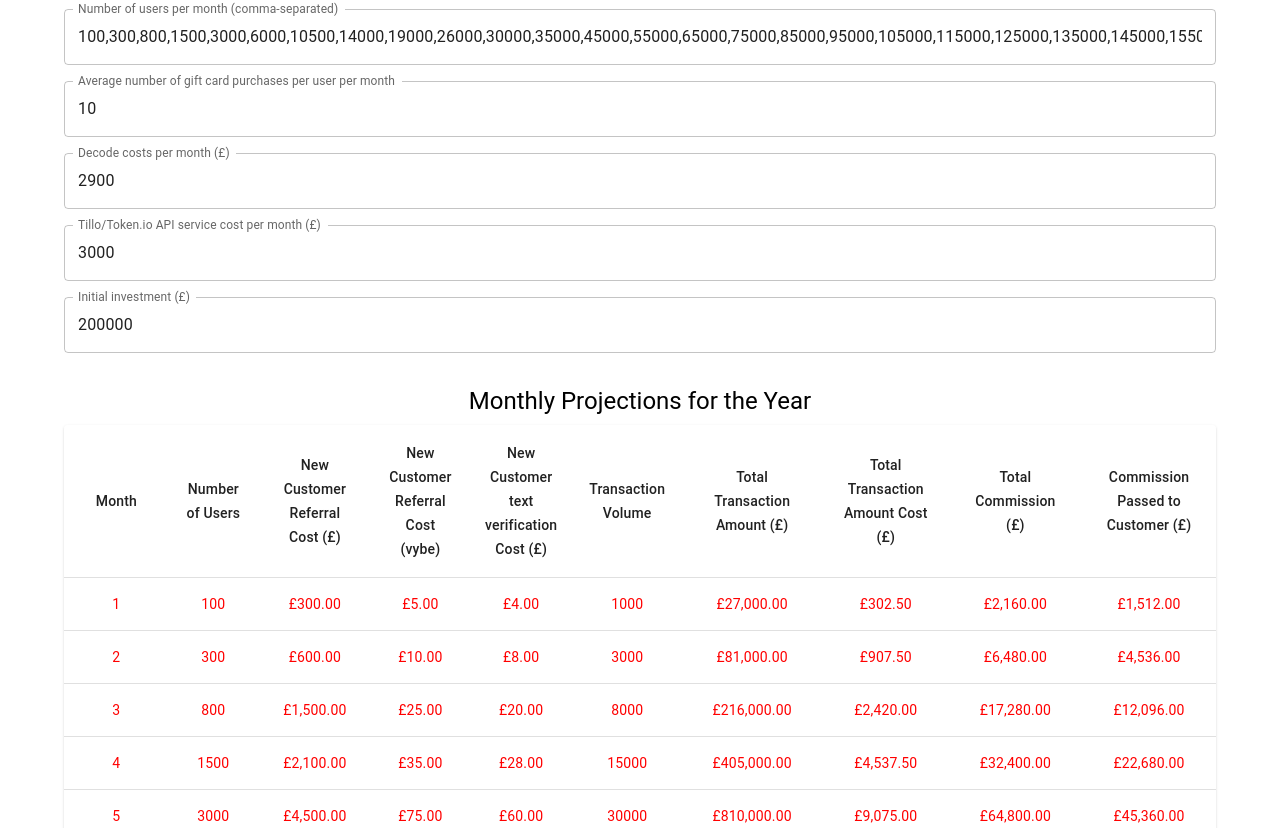
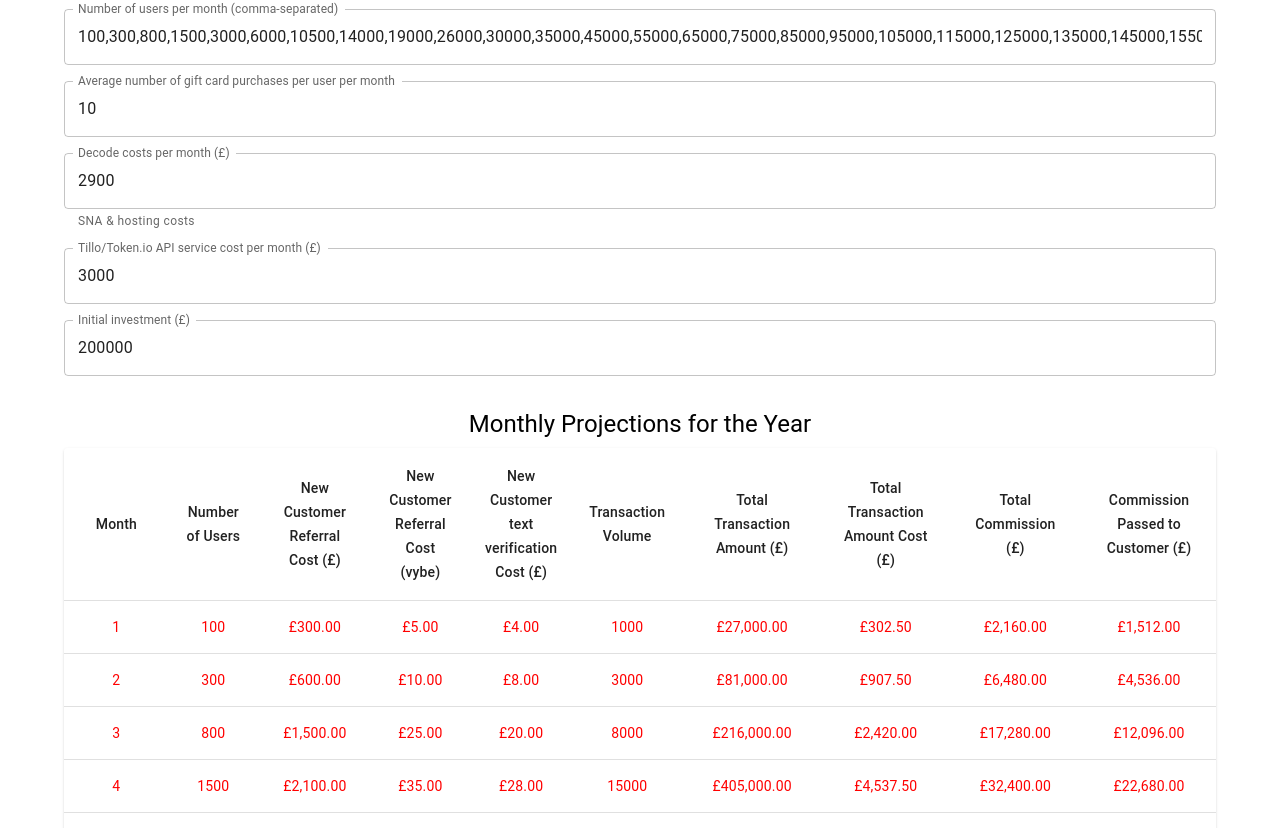
Before and after one commit to michaeltrestianu/projections, a React (Create React App) app: page / in a window 1280 px wide. Shown: the part 1052-1880 px from the top of the page. Built offline with nearby package versions, Linux system fonts and the light colour scheme.

Commit message:
MISC add helper text

```diff
--- a/src/App.tsx
+++ b/src/App.tsx
@@ -270,6 +270,7 @@ const App: React.FC = () => {
           type="number"
           value={hostingCostPerMonth}
           onChange={(e) => setHostingCostPerMonth(parseFloat(e.target.value))}
+          helperText="SNA & hosting costs"
         />
         <TextField
           label="Tillo/Token.io API service cost per month (£)"
```
